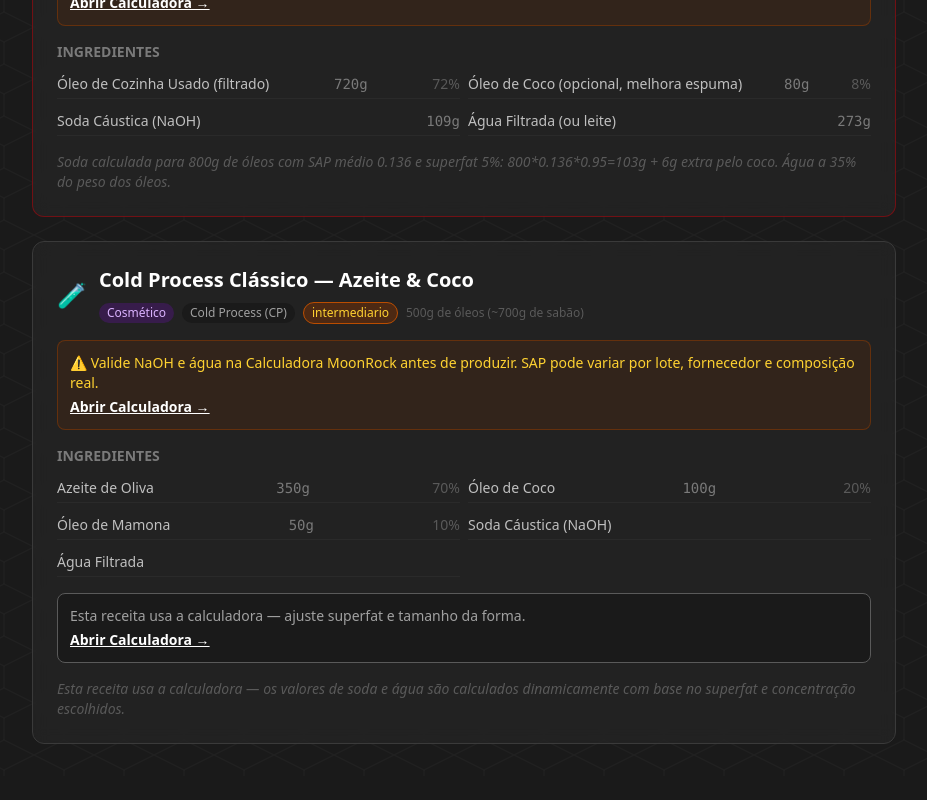
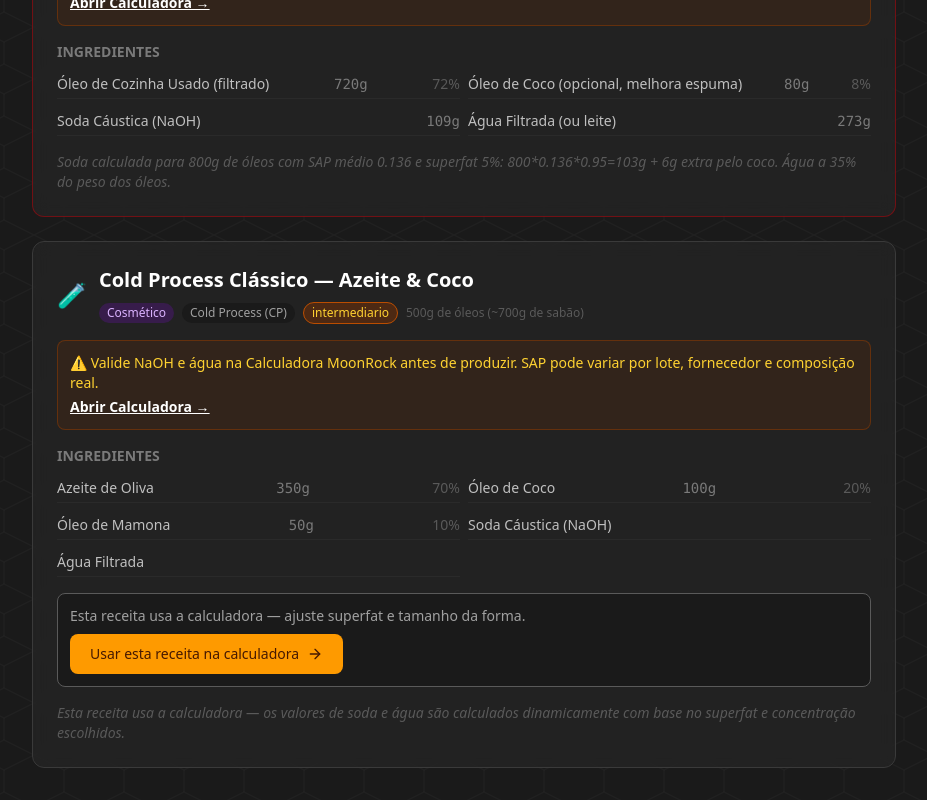
Before and after one commit to PedroAkaki/moonrock-saboaria, a Next.js app: page /receitas in a window 1280 px wide. Shown: the part 857-1657 px from the top of the page, without its empty margins (176-1103 px from the left). Before the commit the page ends 1633 px from the top, so only its background shows below. Built offline with nearby package versions, Linux system fonts and the light colour scheme.

Commit message:
feat: v25 — Receita -> Calculadora, UseRecipeInCalculatorButton, pre-fill

```diff
--- a/app/calculadora/page.tsx
+++ b/app/calculadora/page.tsx
@@ -16,6 +16,7 @@ import { Oil, getOils } from "@/lib/soap/oils";
 import GlossaryTerm from "@/components/GlossaryTerm";
 import SafetyChecklist from "@/components/SafetyChecklist";
 import InfoTooltip from "@/components/InfoTooltip";
+import type { RecipeCalculatorPayload } from "@/components/UseRecipeInCalculatorButton";
 
 const TOOLTIPS = {
   peso: "A pesagem precisa é essencial. Erros de massa alteram diretamente o cálculo de soda.",
@@ -48,6 +49,46 @@ export default function CalculadoraPage() {
     getOils().then((o) => {
       setOils(o);
       setLoading(false);
+
+      // Check for recipe payload from localStorage
+      try {
+        const raw = localStorage.getItem("moonrock:recipe:calculator:v1");
+        if (raw) {
+          localStorage.removeItem("moonrock:recipe:calculator:v1");
+          const payload: unknown = JSON.parse(raw);
+          if (
+            payload &&
+            typeof payload === "object" &&
+            (payload as Record<string, unknown>).source === "recipe" &&
+            typeof (payload as Record<string, unknown>).recipeId === "string" &&
+            typeof (payload as Record<string, unknown>).recipeName === "string" &&
+            typeof (payload as Record<string, unknown>).totalOilWeight === "number" &&
+            typeof (payload as Record<string, unknown>).superfat === "number" &&
+            typeof (payload as Record<string, unknown>).waterRatio === "number" &&
+            Array.isArray((payload as Record<string, unknown>).oils)
+          ) {
+            const p = payload as RecipeCalculatorPayload;
+            const oilIds = new Set(o.map((x) => x.id));
+            const allOilsValid = p.oils.every(
+              (oil) => oilIds.has(oil.oilId) && typeof oil.percentage === "number" && oil.percentage > 0
+            );
+            if (allOilsValid) {
+              const sum = p.oils.reduce((s, o) => s + o.percentage, 0);
+              if (Math.abs(sum - 100) < 0.5) {
+                setSelectedOils(p.oils);
+                setTotalWeight(p.totalOilWeight > 0 ? p.totalOilWeight : 500);
+                setSuperfat(p.superfat);
+                setWaterRatio(p.waterRatio);
+                setWarnings([]);
+                setErrors([]);
+                setResult(null);
+              }
+            }
+          }
+        }
+      } catch {
+        // Invalid payload — silently ignore
+      }
     });
   }, []);
 
--- a/app/receitas/page.tsx
+++ b/app/receitas/page.tsx
@@ -1,5 +1,7 @@
 import Link from "next/link";
 import recipesData from "@/data/recipes.json";
+import oilsData from "@/data/oils.json";
+import UseRecipeInCalculatorButton from "@/components/UseRecipeInCalculatorButton";
 
 const difficultyColors: Record<string, string> = {
   iniciante: "bg-green-900/50 text-green-300 border border-green-700",
@@ -18,6 +20,31 @@ const levelIcons: Record<string, string> = {
   "oleo-usado": "♻️",
   "cold-process": "🧪",
 };
+
+const validOilIds = new Set(oilsData.oils.map((o) => o.id));
+
+function getRecipeCalculatorProps(recipe: (typeof recipesData.recipes)[0]) {
+  const oilsPayload: { oilId: string; percentage: number }[] = [];
+  for (const ing of recipe.ingredients) {
+    if (ing.oilId && validOilIds.has(ing.oilId) && typeof ing.percentage === "number" && ing.percentage > 0) {
+      oilsPayload.push({ oilId: ing.oilId, percentage: ing.percentage });
+    }
+  }
+  if (oilsPayload.length === 0) return null;
+  const sum = oilsPayload.reduce((s, o) => s + o.percentage, 0);
+  if (Math.abs(sum - 100) > 0.5) return null;
+  const totalOilWeight = recipe.ingredients
+    .filter((i) => i.oilId && validOilIds.has(i.oilId))
+    .reduce((s, i) => s + (i.grams ?? 0), 0);
+  return {
+    recipeId: recipe.id,
+    recipeName: recipe.name,
+    totalOilWeight: totalOilWeight > 0 ? totalOilWeight : 500,
+    superfat: recipe.superfat ?? 5,
+    waterRatio: recipe.waterRatio ?? 2.2,
+    oils: oilsPayload,
+  };
+}
 
 export default function ReceitasPage() {
   return (
@@ -163,18 +190,27 @@ export default function ReceitasPage() {
               )}
 
               {/* Using calculator note */}
-              {recipe.usingCalculator && (
+              {recipe.usingCalculator && (() => {
+                const calcProps = getRecipeCalculatorProps(recipe);
+                return (
                   <div className="bg-moon-800 border border-moon-500 rounded-lg p-3 text-sm text-moon-300">
                     Esta receita usa a calculadora — ajuste superfat e tamanho da
                     forma.
+                    <div className="mt-2">
+                      {calcProps ? (
+                        <UseRecipeInCalculatorButton {...calcProps} />
+                      ) : (
                         <Link
                           href="/calculadora"
-                    className="block mt-1 font-semibold text-white underline"
+                          className="font-semibold text-white underline"
                         >
                           Abrir Calculadora →
                         </Link>
+                      )}
                     </div>
-              )}
+                  </div>
+                );
+              })()}
 
               {/* Notes */}
               {recipe.notes && (
--- /dev/null
+++ b/components/UseRecipeInCalculatorButton.tsx
@@ -0,0 +1,58 @@
+"use client";
+
+import { useRouter } from "next/navigation";
+import { ArrowRight } from "lucide-react";
+
+export interface RecipeCalculatorPayload {
+  source: "recipe";
+  recipeId: string;
+  recipeName: string;
+  totalOilWeight: number;
+  superfat: number;
+  waterRatio: number;
+  oils: { oilId: string; percentage: number }[];
+}
+
+interface Props {
+  recipeId: string;
+  recipeName: string;
+  totalOilWeight: number;
+  superfat: number;
+  waterRatio: number;
+  oils: { oilId: string; percentage: number }[];
+}
+
+export default function UseRecipeInCalculatorButton({
+  recipeId,
+  recipeName,
+  totalOilWeight,
+  superfat,
+  waterRatio,
+  oils,
+}: Props) {
+  const router = useRouter();
+
+  const handleClick = () => {
+    const payload: RecipeCalculatorPayload = {
+      source: "recipe",
+      recipeId,
+      recipeName,
+      totalOilWeight,
+      superfat,
+      waterRatio,
+      oils,
+    };
+    localStorage.setItem("moonrock:recipe:calculator:v1", JSON.stringify(payload));
+    router.push("/calculadora");
+  };
+
+  return (
+    <button
+      onClick={handleClick}
+      className="w-full sm:w-auto bg-amber-500 hover:bg-amber-400 text-amber-950 font-medium px-5 py-2.5 rounded-lg text-sm transition-colors inline-flex items-center justify-center gap-2"
+    >
+      Usar esta receita na calculadora
+      <ArrowRight className="h-4 w-4" />
+    </button>
+  );
+}
--- a/data/recipes.json
+++ b/data/recipes.json
@@ -73,7 +73,9 @@
         { "oilId": "agua", "name": "Água Filtrada", "percentage": 0, "grams": 0 }
       ],
       "notes": "Esta receita usa a calculadora — os valores de soda e água são calculados dinamicamente com base no superfat e concentração escolhidos.",
-      "usingCalculator": true
+      "usingCalculator": true,
+      "superfat": 8,
+      "waterRatio": 2.2
     }
   ]
 }
```
Lines whose indentation alone changed are shown as unchanged.
